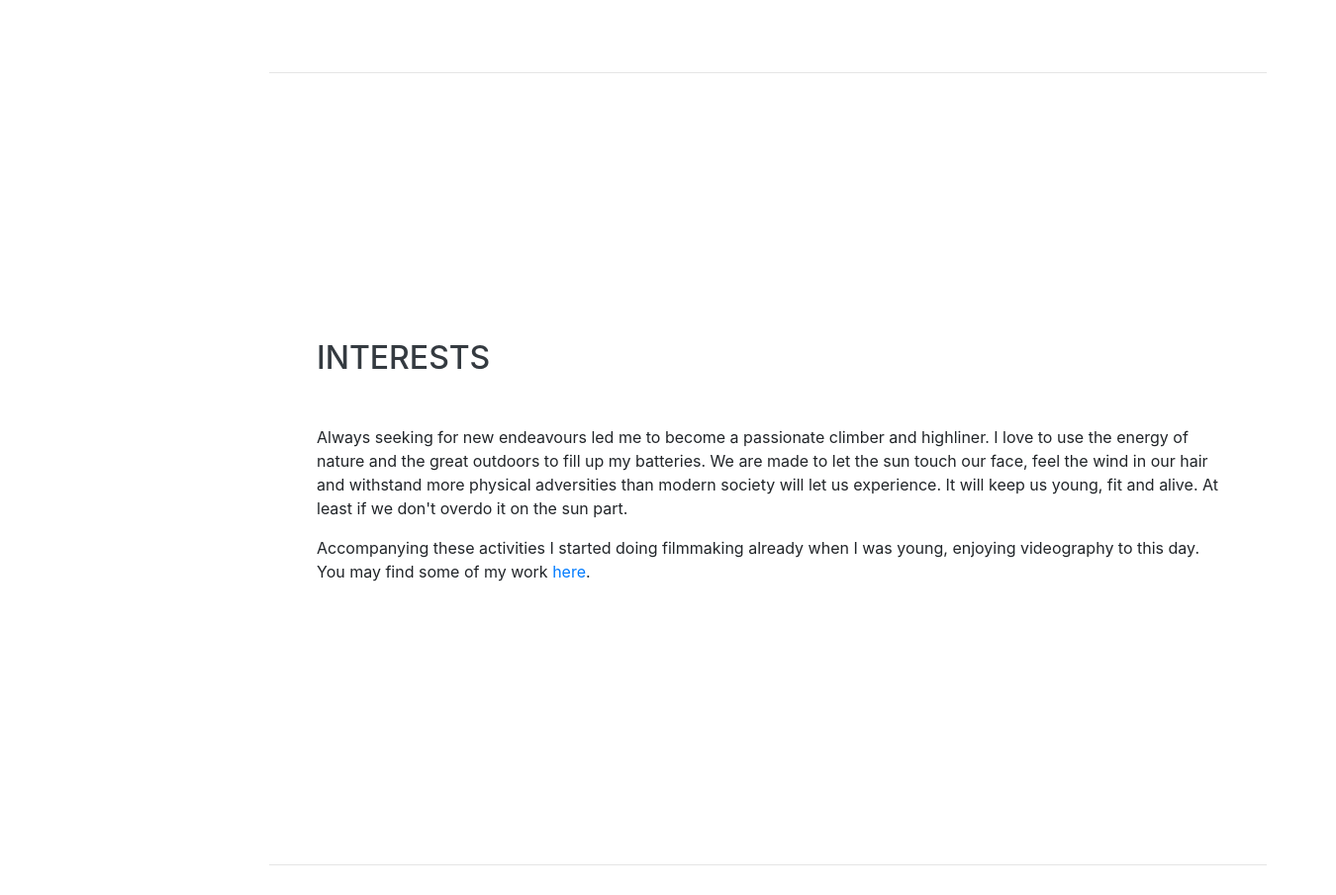
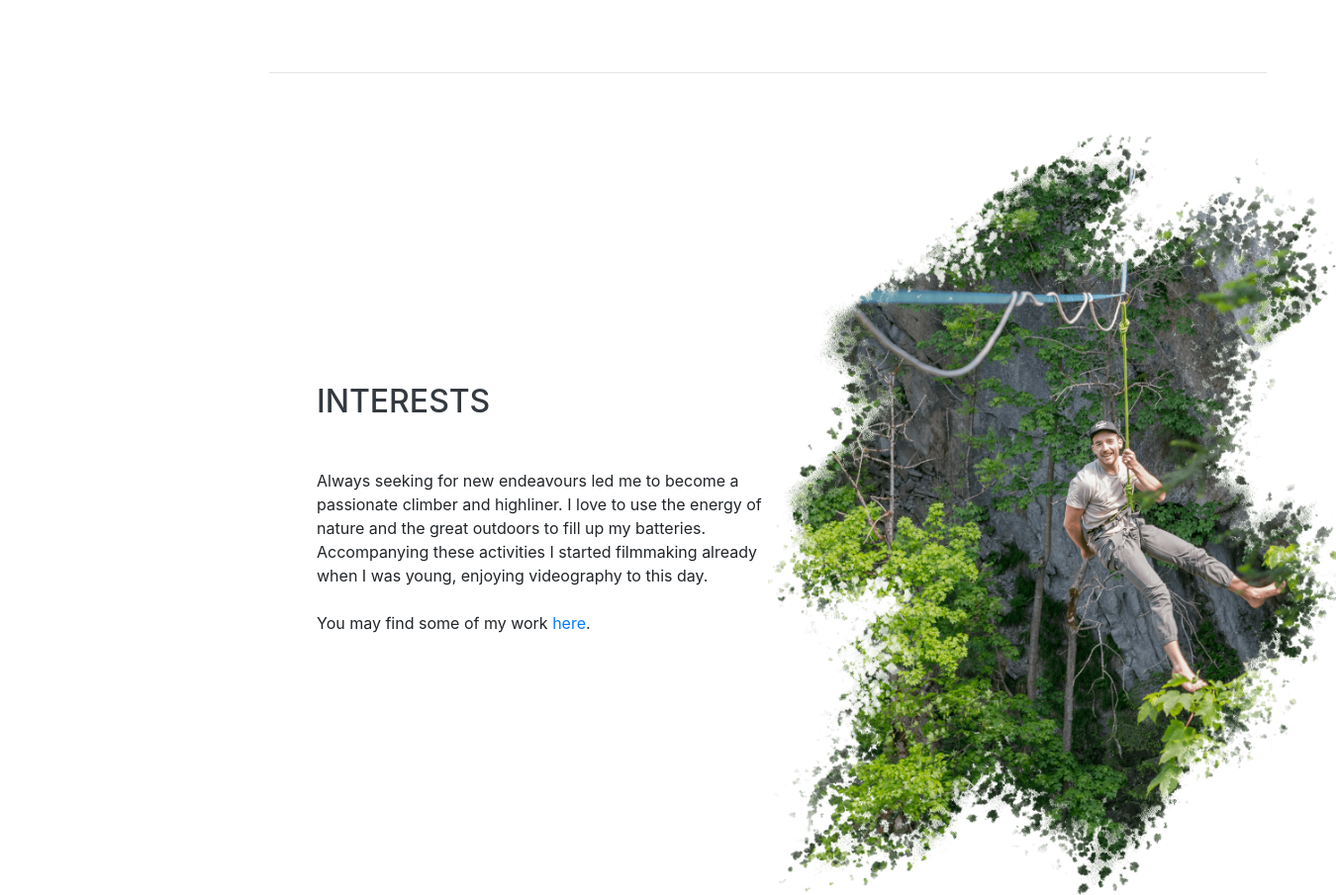
Before and after one commit to chrismolli/chrismolli.github.io, a website with bundled scripts: page index.html in a window 1280 px wide. Shown: the part 4300-5205 px from the top of the page at 99% size, 1350 px wide, since content can reach past the window. Built offline with nearby package versions, Linux system fonts and the light colour scheme; files whose address does not match are found by name; a web font is replaced by a local one.

Commit message:
added image

```diff
--- a/css/resume.css
+++ b/css/resume.css
@@ -199,3 +199,7 @@ ul.languages-ul {
 .icon-inline {
 	padding-right: 7pt;
 }
+
+#interest-image {
+  height: 800px;
+}
--- a/index.html
+++ b/index.html
@@ -327,16 +327,17 @@
     <hr class="m-0">
 
     <section class="resume-section p-3 p-lg-5 d-flex align-items-center" id="interests">
-      <div class="w-100">
+      <div class="w-50">
         <h2 class="mb-5">Interests</h2>
         <p>Always seeking for new endeavours led me to become a passionate climber and highliner.
-           I love to use the energy of nature and the great outdoors to fill up my batteries.
-           We are made to let the sun touch our face, feel the wind in our hair and withstand
-           more physical adversities than modern society will let us experience.
-           It will keep us young, fit and alive. At least if we don't overdo it on the sun part.</p>
-        <p>Accompanying these activities I started doing filmmaking already
-          when I was young, enjoying videography to this day.
-          You may find some of my work <a href="https://vimeo.com/cmolliere"  >here</a>.</p>
+          I love to use the energy of nature and the great outdoors to fill up my batteries.
+          Accompanying these activities I started filmmaking already when I was young,
+          enjoying videography to this day.
+          <br><br>
+          You may find some of my work  <a href="https://vimeo.com/cmolliere"  >here</a>.</p>
+      </div>
+      <div class="w-50">
+        <img id="interest-image" src="assets/highline_shot.png">
       </div>
     </section>
 
```
Also changed, not shown: assets/highline_shot.png (added).
